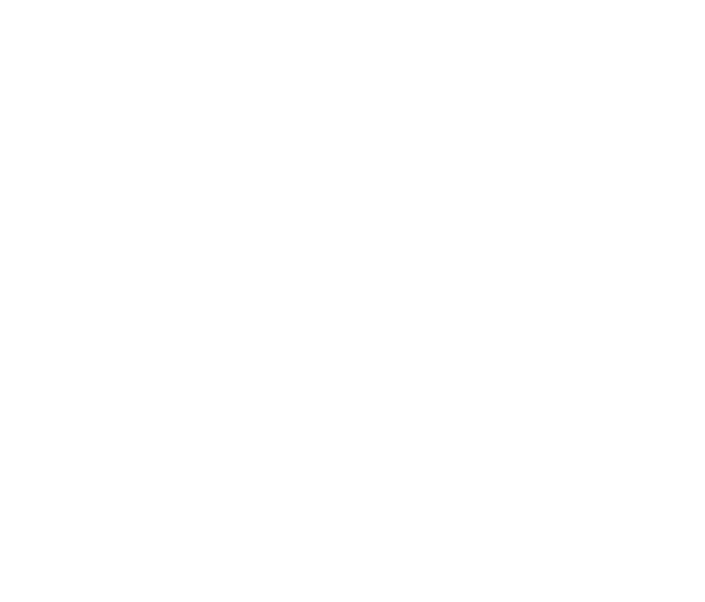
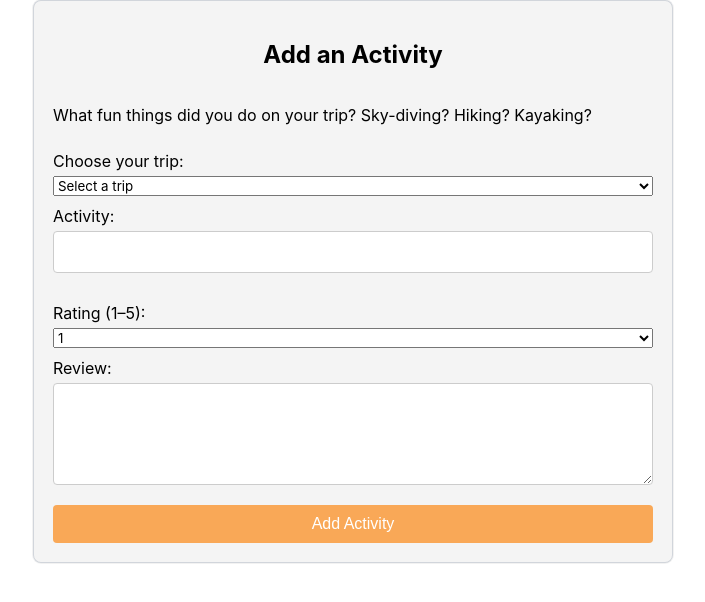
Before and after one commit to sbui056/TravelTracker, a plain HTML site: page addActivity.html in a window 1280 px wide. Shown: the whole page, without its empty margins (287-992 px from the left). Drawn offline with Linux system fonts and the light colour scheme.

Commit message:
create logic and add styling to tripForms
3

```diff
--- a/addActivity.html
+++ b/addActivity.html
@@ -0,0 +1,45 @@
+<!DOCTYPE html>
+<html lang="en">
+<head>
+    <meta charset="UTF-8">
+    <meta name="viewport" content="width=, initial-scale=1.0">
+    <link rel="stylesheet" type="text/css" href="styles.css">
+    <title>Document</title>
+</head>
+<body>
+
+    <div class="container">
+        <form class="tripForm">
+            <h2>Add an Activity</h2>
+
+            <p>What fun things did you do on your trip? Sky-diving? Hiking? Kayaking?</p>
+
+            <label>Choose your trip:</label>
+            <select id="trip" name="trip" required>
+                <option>Select a trip</option>
+                <option> trip1 </option>
+                <option> trip2 </option>
+            </select>
+
+            <label>Activity:</label>
+            <input type="text" id="activity" name="activity" required>
+
+
+            <label>Rating (1–5):</label>
+            <select id="rating" name="rating">
+                <option value="1">1</option>
+                <option value="2">2</option>
+                <option value="3">3</option>
+                <option value="4">4</option>
+                <option value="5">5</option>
+            </select>
+
+            <label>Review:</label>
+            <textarea id="review" name="review" rows="4"></textarea>
+
+            <button type="submit">Add Activity</button>
+        </form>
+    </div>
+
+</body>
+</html>
--- a/styles.css
+++ b/styles.css
@@ -66,3 +66,47 @@ h2 {
     border-radius: 8px;
     box-shadow: 0 0 10px rgba(0, 0, 0, 0.1);
 }
+
+/* Upload Page Section */
+
+.container {
+    margin: 0 auto;
+    width: 100%;
+    max-width: 600px;
+    background-color: #f4f4f4;
+    padding: 20px;
+    border-radius: 8px;
+    box-shadow: rgba(0, 0, 0, 0.05) 0px 0px 0px 1px, rgb(209, 213, 219) 0px 0px 0px 1px inset;
+}
+
+.tripForm {
+    display: flex;
+    flex-direction: column;
+}
+
+.tripForm label {
+    margin-top: 10px;
+    margin-bottom: 5px;
+}
+
+.tripForm input, .tripForm textarea {
+    padding: 10px;
+    font-size: 16px;
+    border: 1px solid #ccc;
+    border-radius: 4px;
+    margin-bottom: 20px;
+}
+
+.tripForm button {
+    padding: 10px;
+    font-size: 16px;
+    background-color: #f9a857;
+    color: white;
+    border: none;
+    border-radius: 4px;
+    cursor: pointer;
+}
+
+.tripForm button:hover {
+    background-color: #e08e38;
+}
```
Also changed, not shown: addTrip.html (+32 -0 lines).
